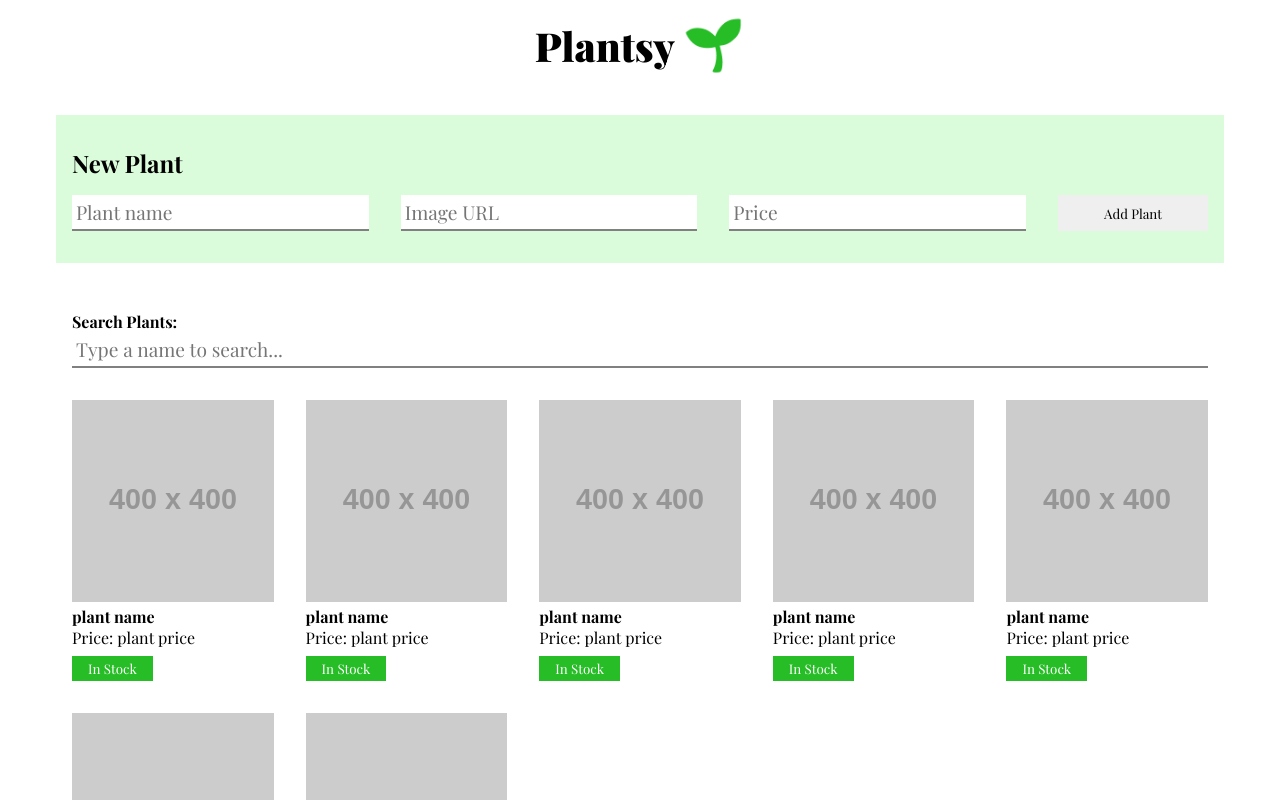
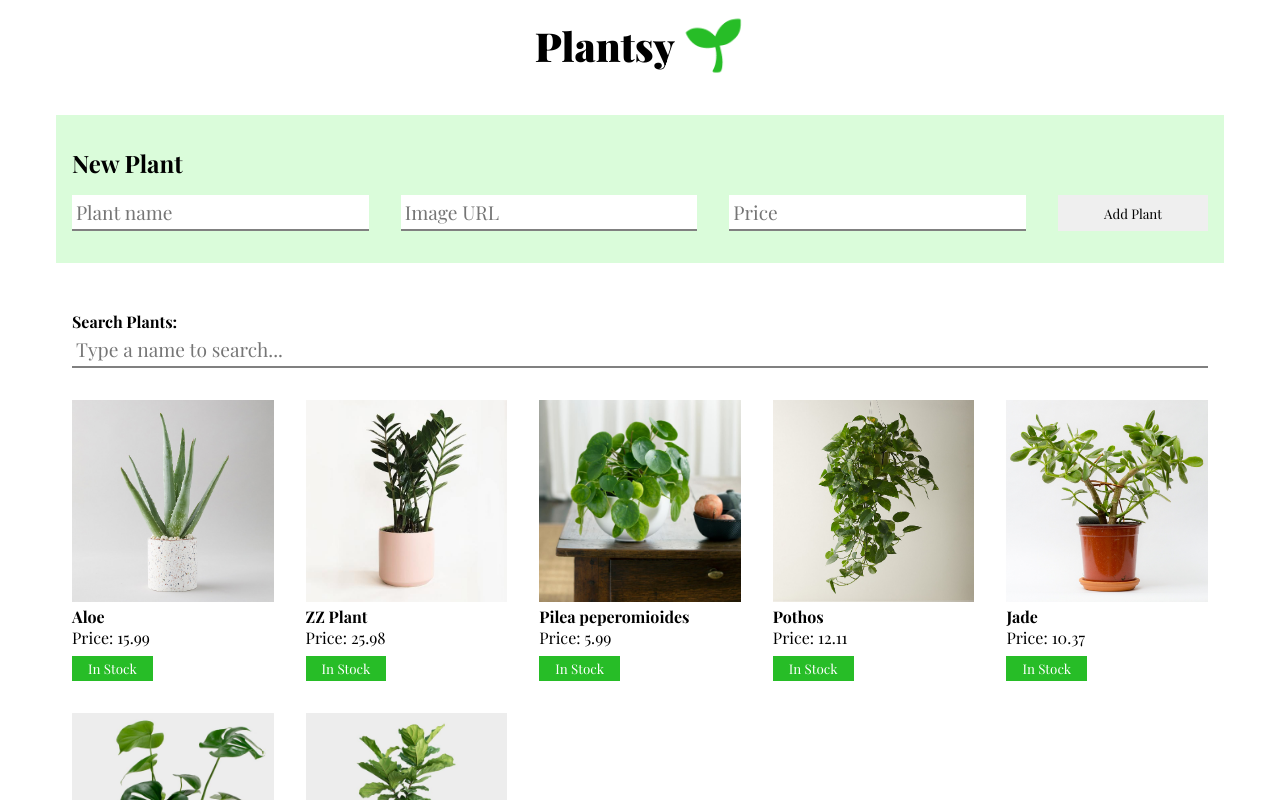
Before and after one commit to betalantz/west-se-080822-class-sessions, a React (Create React App) app in the folder 14-mock-cc-review-plansty/: page / in a window 1280 px wide. Shown: the top 800 px of the page. Built offline with nearby package versions, Linux system fonts and the light colour scheme; data requests are answered from the project's data file.

Commit message:
complete deliverable 1

```diff
--- a/14-mock-cc-review-plansty/src/components/PlantCard.js
+++ b/14-mock-cc-review-plansty/src/components/PlantCard.js
@@ -1,11 +1,11 @@
 import React from "react";
 
-function PlantCard() {
+function PlantCard({plant}) {
   return (
     <li className="card">
-      <img src={"https://via.placeholder.com/400"} alt={"plant name"} />
-      <h4>{"plant name"}</h4>
-      <p>Price: {"plant price"}</p>
+      <img src={plant.image} alt={plant.name} />
+      <h4>{plant.name}</h4>
+      <p>Price: {plant.price}</p>
       {true ? (
         <button className="primary">In Stock</button>
       ) : (
```
